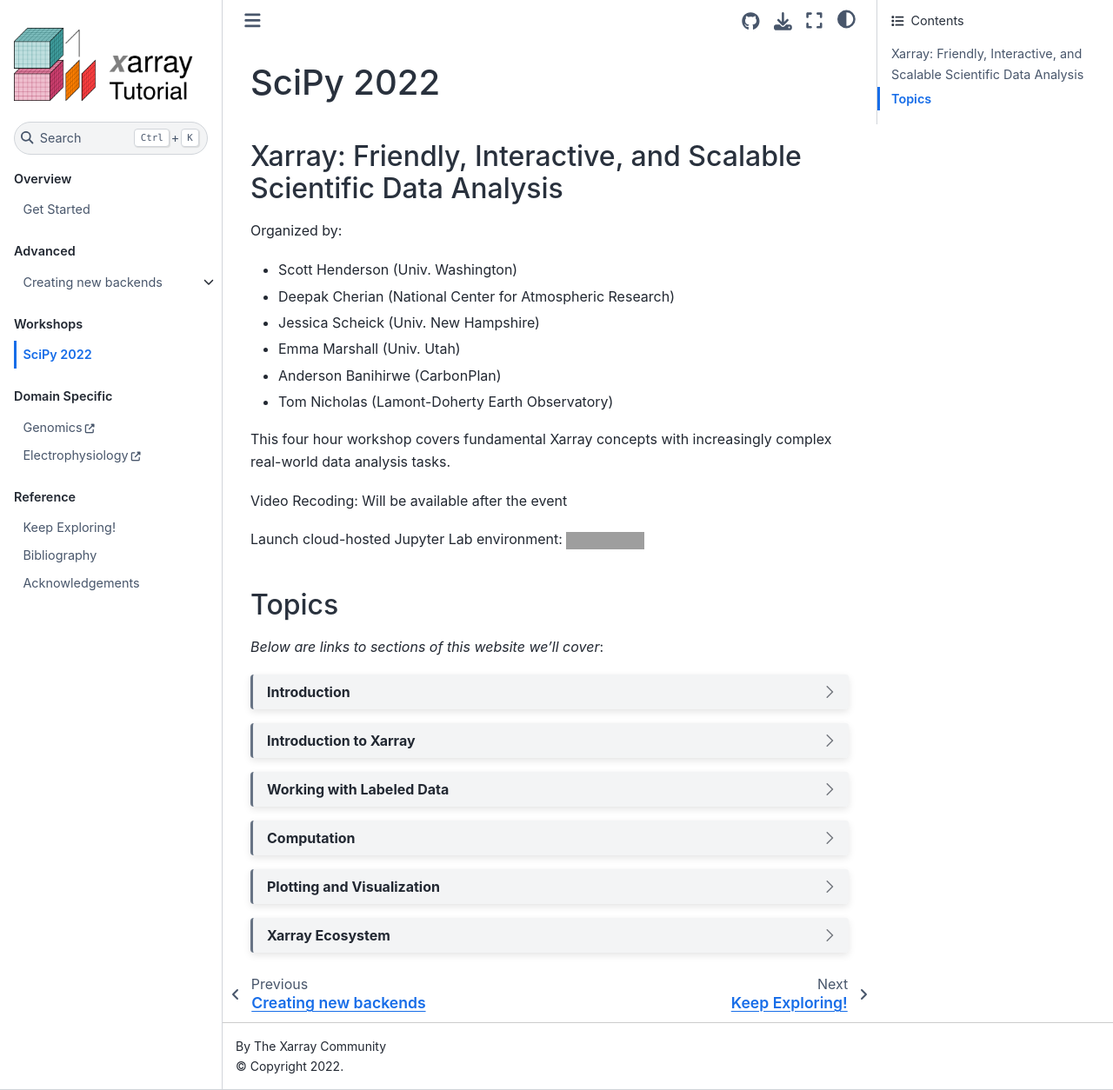
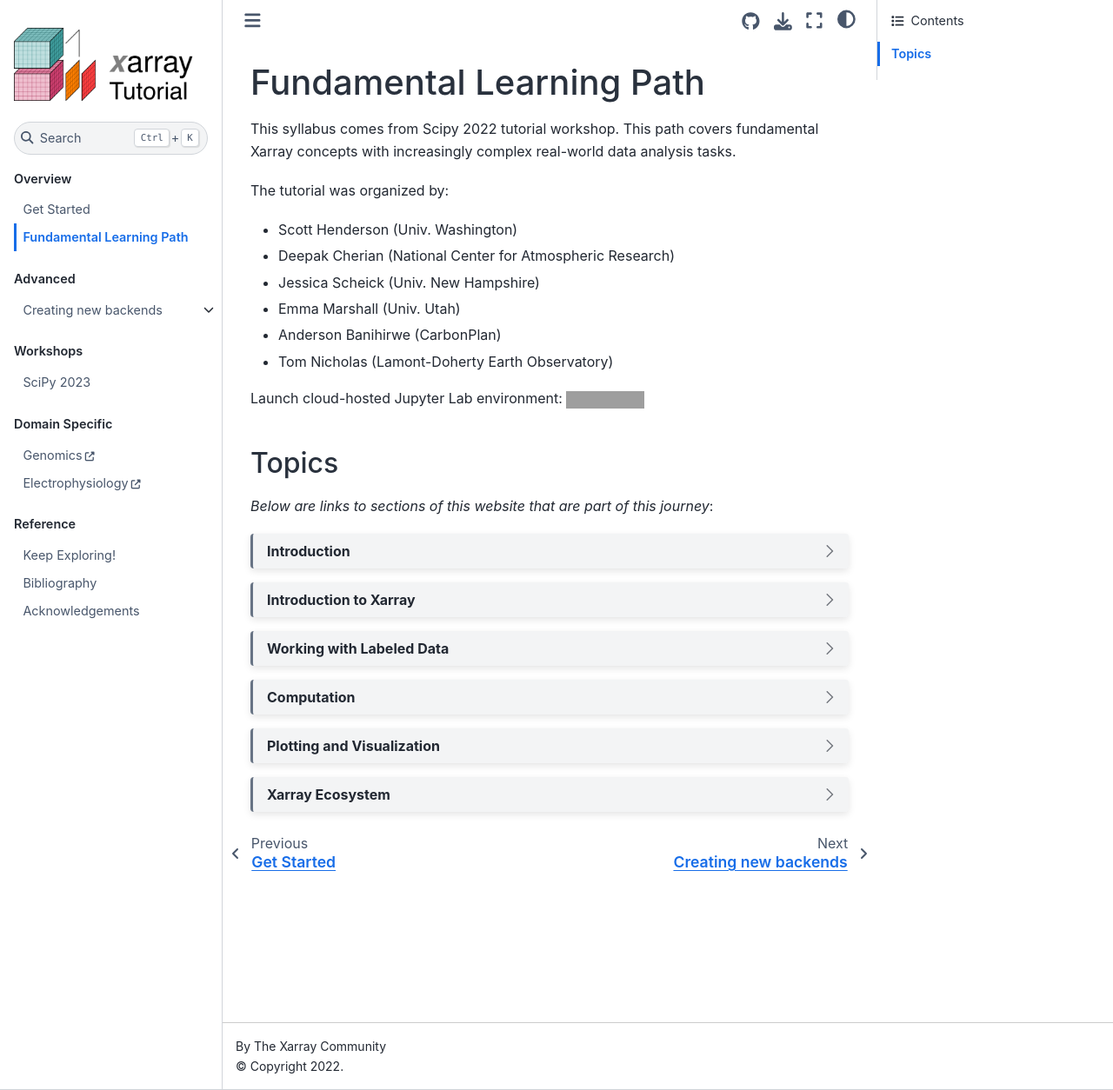
Before and after one commit to xarray-contrib/xarray-tutorial, a Jupyter Book: the page built from overview/fundamental-path/README.md, in a window 1280 px wide and 1254 px high. Shown: the whole window at 87% size. Built offline with Jupyter Book 1.0.4 settings and Sphinx 7.4.7 and the Sphinx Book theme 1.1.4, drawn with Linux system fonts in a browser that asks for light colours; pages that are not in the unit, such as notebooks, are missing from menus; grey boxes are pictures that could not be loaded.

Commit message:
Initialize updates to prepare for scipy 2023 (#173)

````diff
--- a/_toc.yml
+++ b/_toc.yml
@@ -6,6 +6,7 @@ parts:
     chapters:
       - file: overview/get-started.md
       - file: overview/xarray-in-45-min
+      - file: overview/fundamental-path/README.md
 
   - caption: Fundamentals
     chapters:
@@ -58,7 +59,7 @@ parts:
 
   - caption: Workshops
     chapters:
-      - file: workshops/scipy2022/README
+      - file: workshops/scipy2023/README
       - file: workshops/oceanhackweek2020/README
         sections:
           - url: https://tutorial.xarray.dev/overview/xarray-in-45-min
--- a/workshops/scipy2022/README.md
+++ b/overview/fundamental-path/README.md
@@ -1,8 +1,10 @@
-# SciPy 2022
+# Fundamental Learning Path
 
-## Xarray: Friendly, Interactive, and Scalable Scientific Data Analysis
+This syllabus comes from Scipy 2022 tutorial workshop.
+This path covers fundamental Xarray concepts with
+increasingly complex real-world data analysis tasks.
 
-Organized by:
+The tutorial was organized by:
 
 - Scott Henderson (Univ. Washington)
 - Deepak Cherian (National Center for Atmospheric Research)
@@ -11,17 +13,12 @@ Organized by:
 - Anderson Banihirwe (CarbonPlan)
 - Tom Nicholas (Lamont-Doherty Earth Observatory)
 
-This four hour workshop covers fundamental Xarray concepts with increasingly complex real-world data analysis tasks.
-
-Video Recoding:
-Will be available after the event
-
 Launch cloud-hosted Jupyter Lab environment:
-[![Binder](https://mybinder.org/badge_logo.svg)](https://mybinder.org/v2/gh/xarray-contrib/xarray-tutorial/HEAD?labpath=workshops/scipy2022/index.ipynb)
+[![Binder](https://mybinder.org/badge_logo.svg)](https://mybinder.org/v2/gh/xarray-contrib/xarray-tutorial/HEAD?labpath=overview/fundamental-path/index.ipynb)
 
 ## Topics
 
-_Below are links to sections of this website we'll cover_:
+_Below are links to sections of this website that are part of this journey_:
 
 ```{dropdown} Introduction
 {doc}`../../overview/get-started`
````
Also changed, not shown: other parts of overview/fundamental-path/README.md (+0 -2 lines), README.md (+1 -1 lines), overview/get-started.md (+1 -1 lines), workshops/scipy2023/README.md (added, +15 -0 lines), 3 other files.
